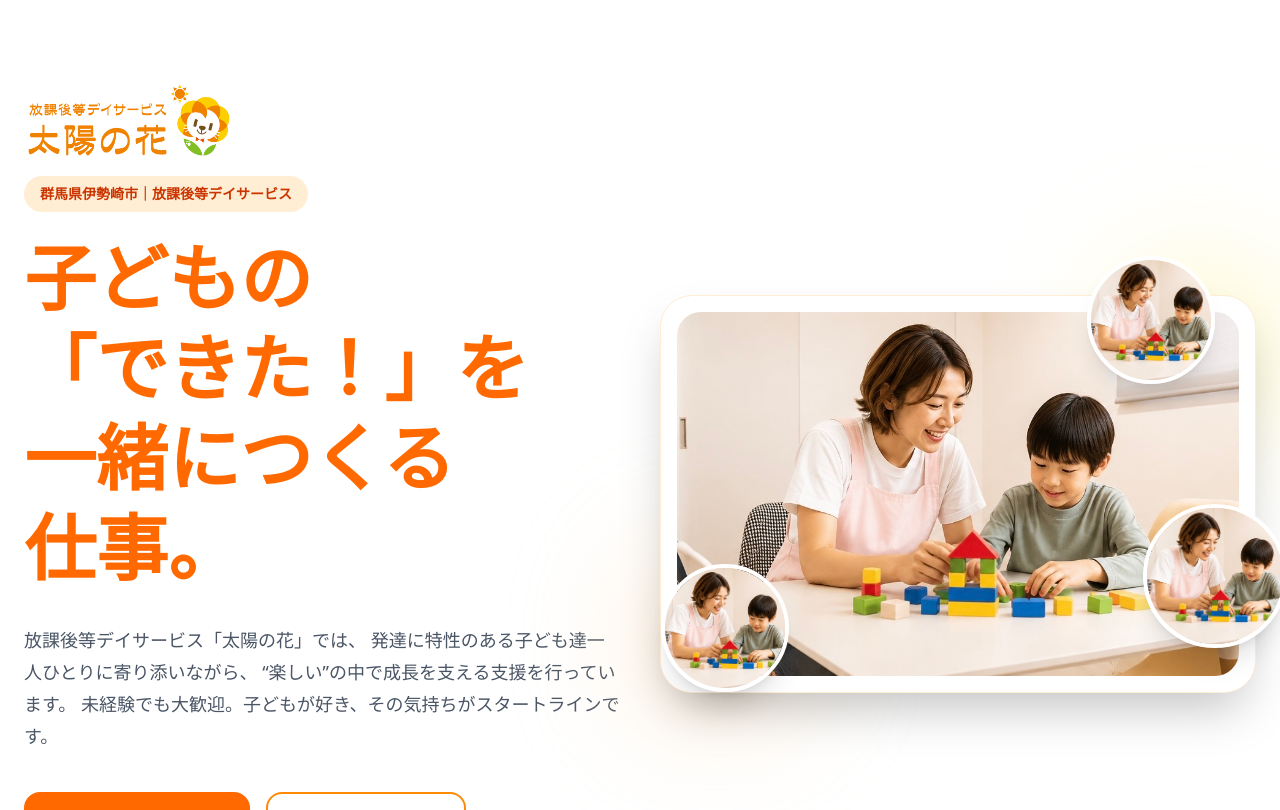
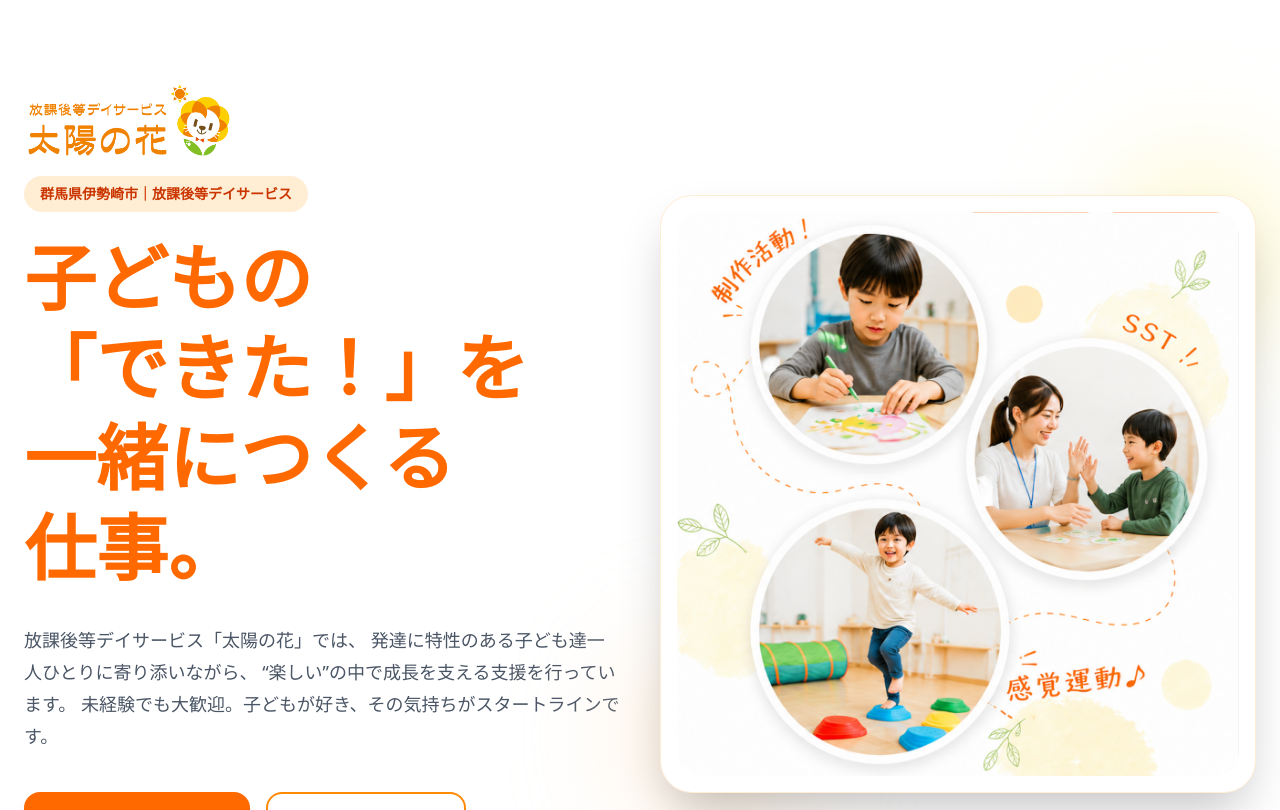
Before and after one commit to toulouse02-boop/taiyo-recruit-lp, a React (Vite) app: page / in a window 1280 px wide. Shown: the top 810 px of the page. Built offline with nearby package versions, Linux system fonts and the light colour scheme.

Commit message:
Update App.jsx

```diff
--- a/src/App.jsx
+++ b/src/App.jsx
@@ -54,21 +54,11 @@ export default function App() {
 
             <div className="relative bg-white rounded-[32px] shadow-2xl p-4 border border-orange-100">
               <img
-               src="/hero.jpg"
+               src="/hero-design.png"
                 alt="放課後等デイサービス 太陽の花 ロゴ"
                 className="rounded-[24px] w-full object-cover"
               />
-              <div className="absolute -top-10 right-10 w-32 h-32 rounded-full overflow-hidden border-4 border-white shadow-xl">
-  <img src="/hero.jpg" className="w-full h-full object-cover" />
-</div>
 
-<div className="absolute top-52 -right-8 w-36 h-36 rounded-full overflow-hidden border-4 border-white shadow-xl">
-  <img src="/hero.jpg" className="w-full h-full object-cover" />
-</div>
-
-<div className="absolute bottom-0 left-0 w-32 h-32 rounded-full overflow-hidden border-4 border-white shadow-xl">
-  <img src="/hero.jpg" className="w-full h-full object-cover" />
-</div>
             </div>
           </div>
         </div>
```
